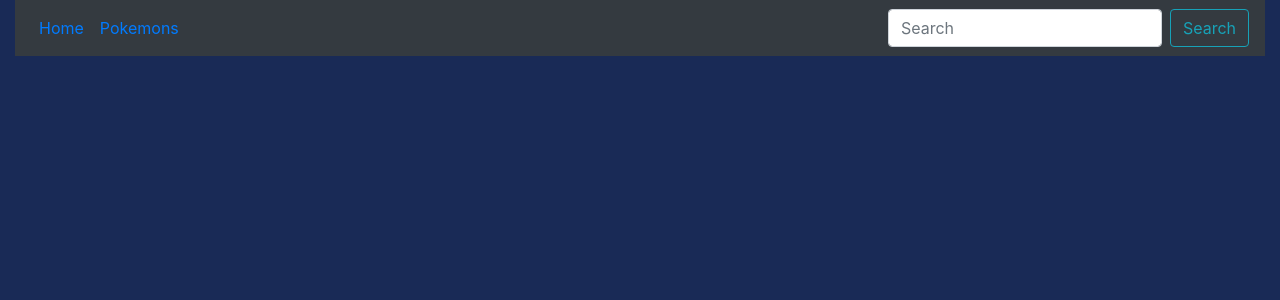
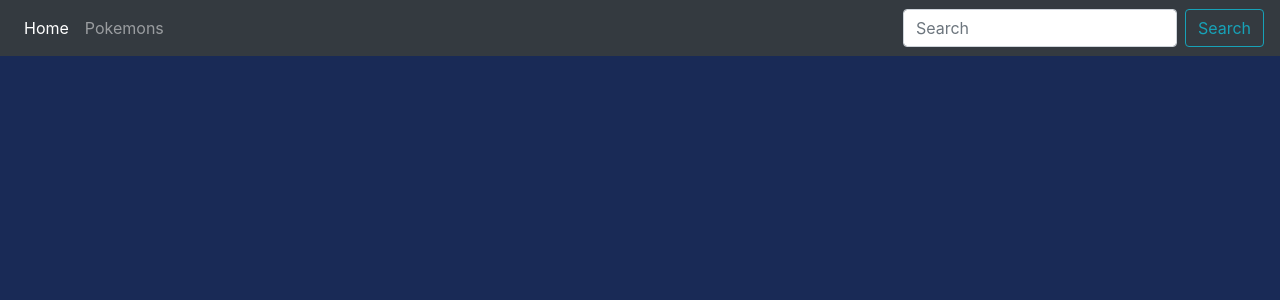
Before and after one commit to ladyrobotina/pokemon2, a React (Create React App) app in the folder pokeclient/: page / in a window 1280 px wide. Shown: the top 300 px of the page. Built offline with nearby package versions, Linux system fonts and the light colour scheme.

Commit message:
mejoras navbar

```diff
--- a/pokeclient/package.json
+++ b/pokeclient/package.json
@@ -9,6 +9,7 @@
     "axios": "^0.21.1",
     "bootstrap": "^4.6.0",
     "jquery": "^3.5.1",
+    "popper.js": "^1.16.1",
     "react": "^17.0.1",
     "react-dom": "^17.0.1",
     "react-redux": "^7.2.2",
@@ -17,6 +18,7 @@
     "redux": "^4.0.5",
     "redux-devtools-extension": "^2.13.8",
     "redux-thunk": "^2.3.0",
+    "save": "^2.4.0",
     "web-vitals": "^0.2.4"
   },
   "scripts": {
--- a/pokeclient/src/App.js
+++ b/pokeclient/src/App.js
@@ -1,6 +1,6 @@
 import './App.css'
-import 'bootstrap/dist/css/bootstrap.css'
-import 'bootstrap/dist/js/bootstrap.bundle'
+import 'bootstrap/dist/css/bootstrap.min.css'
+import 'bootstrap/dist/js/bootstrap.min.js'
 import { Routes } from './Routes';
 import { Provider } from 'react-redux'
 import store from './redux/store';
@@ -8,9 +8,9 @@ import store from './redux/store';
 function App() {
   return (
     <Provider store={store}>
-    <div>
+
       <Routes/>
-    </div>
+
     </Provider>
   );
 }
--- a/pokeclient/src/components/Home.js
+++ b/pokeclient/src/components/Home.js
@@ -6,9 +6,9 @@ export const Home = ()=>{
 
 
     return(
-        <div className='container-fluid'>
+
            <NavBar/>
 
-        </div>
+
     )
 }
--- a/pokeclient/src/components/NavBar.js
+++ b/pokeclient/src/components/NavBar.js
@@ -24,10 +24,12 @@ export const NavBar = ()=>{
 
 
     return (
-        <nav className="navbar navbar-expand-lg navbar-white bg-dark">
+        <nav className="navbar navbar-expand-lg navbar-dark bg-dark">
+          <button class="navbar-toggler" type="button" data-toggle="collapse" data-target="#navbarTogglerDemo03" aria-controls="navbarTogglerDemo03" aria-expanded="false" aria-label="Toggle navigation">
+    <span class="navbar-toggler-icon"></span>
+  </button>
+          <div class="collapse navbar-collapse" id="navbarTogglerDemo03">
 
-
-  <div className="collapse navbar-collapse" id="navbarSupportedContent">
     <ul className="navbar-nav mr-auto">
       <li className="nav-item active">
       <Link to='/' className="nav-link">Home</Link>
@@ -44,6 +46,8 @@ export const NavBar = ()=>{
       </button>
     </form>
   </div>
+
+
 </nav>
     )
 }
--- a/pokeclient/src/components/PokeDetails.js
+++ b/pokeclient/src/components/PokeDetails.js
@@ -1,4 +1,4 @@
-import React, { useEffect } from 'react'
+import React, { useEffect, useState } from 'react'
 import { useDispatch, useSelector } from 'react-redux'
 import { useParams } from 'react-router-dom/cjs/react-router-dom.min'
 import { getPokemon } from '../redux/actions/actions'
@@ -13,6 +13,8 @@ export const PokeDetails = ()=>{
     const dispatch = useDispatch()
     const { name } = useParams()
     const pokemon = useSelector(state=>state.pokemonReducer.pokemon)
+    const [cache, setCache ] = useState([])
+
 
     useEffect(()=>{
        if(pokemon === undefined){
```
Also changed, not shown: 2 other files (tests, documents, lock files or other folders).
